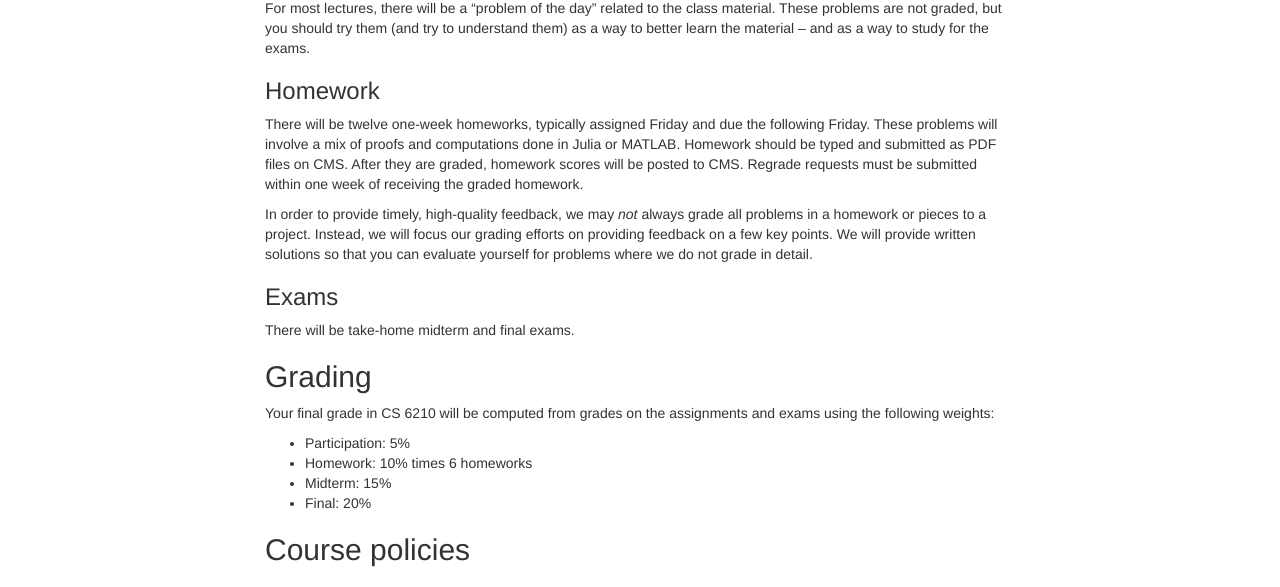
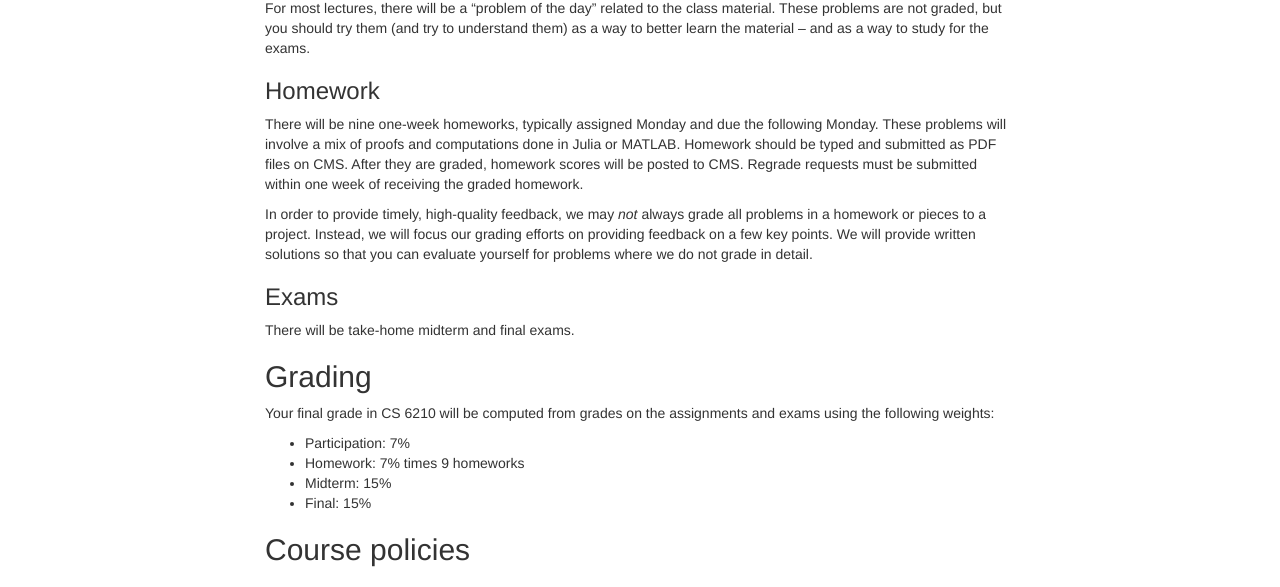
Before and after one commit to dbindel/cs6210-f19, a Jekyll site: the page built from web/syllabus.md, in a window 1280 px wide and 900 px high, scrolled down 1169 px. Shown: the part 144-731 px from the top of the window. Built offline with Jekyll 4.4.1, drawn with Linux system fonts in a browser that asks for light colours; nearby versions of some CDN libraries.

Commit message:
Update with HW info.

```diff
--- a/web/syllabus.md
+++ b/web/syllabus.md
@@ -89,8 +89,8 @@ material -- and as a way to study for the exams.
 
 ### Homework
 
-There will be twelve one-week homeworks, typically assigned Friday and due the
-following Friday.  These problems will involve a mix of proofs and computations
+There will be nine one-week homeworks, typically assigned Monday and due the
+following Monday.  These problems will involve a mix of proofs and computations
 done in Julia or MATLAB.  Homework should be typed and submitted as PDF files
 on CMS.  After they are graded, homework scores will be posted to CMS.  Regrade
 requests must be submitted within one week of receiving the graded homework.
@@ -110,10 +110,10 @@ There will be take-home midterm and final exams.
 Your final grade in CS 6210 will be computed from grades on the
 assignments and exams using the following weights:
 
- - Participation: 5%
- - Homework: 10% times 6 homeworks
+ - Participation: 7%
+ - Homework: 7% times 9 homeworks
  - Midterm: 15%
- - Final: 20%
+ - Final: 15%
 
 ## Course policies
 
```
Also changed, not shown: web/_data/lectures.yml (+12 -0 lines).
